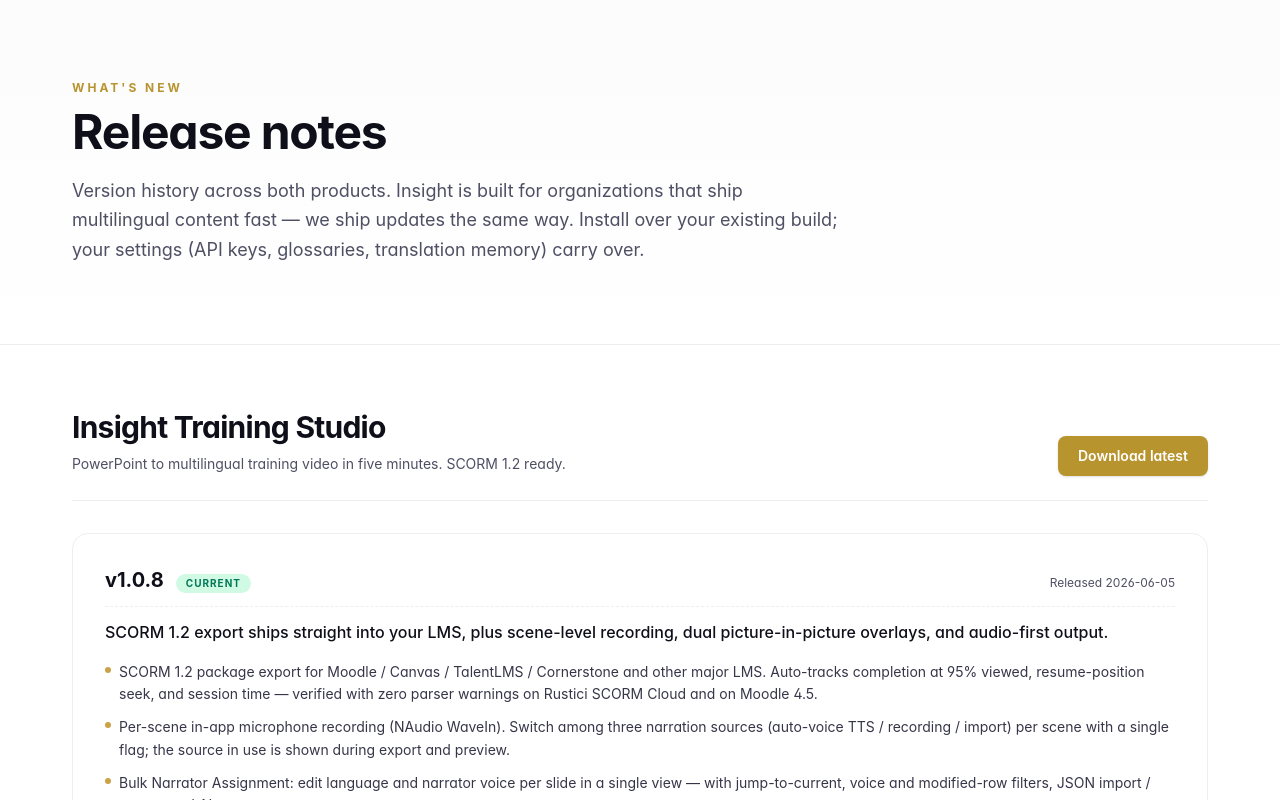
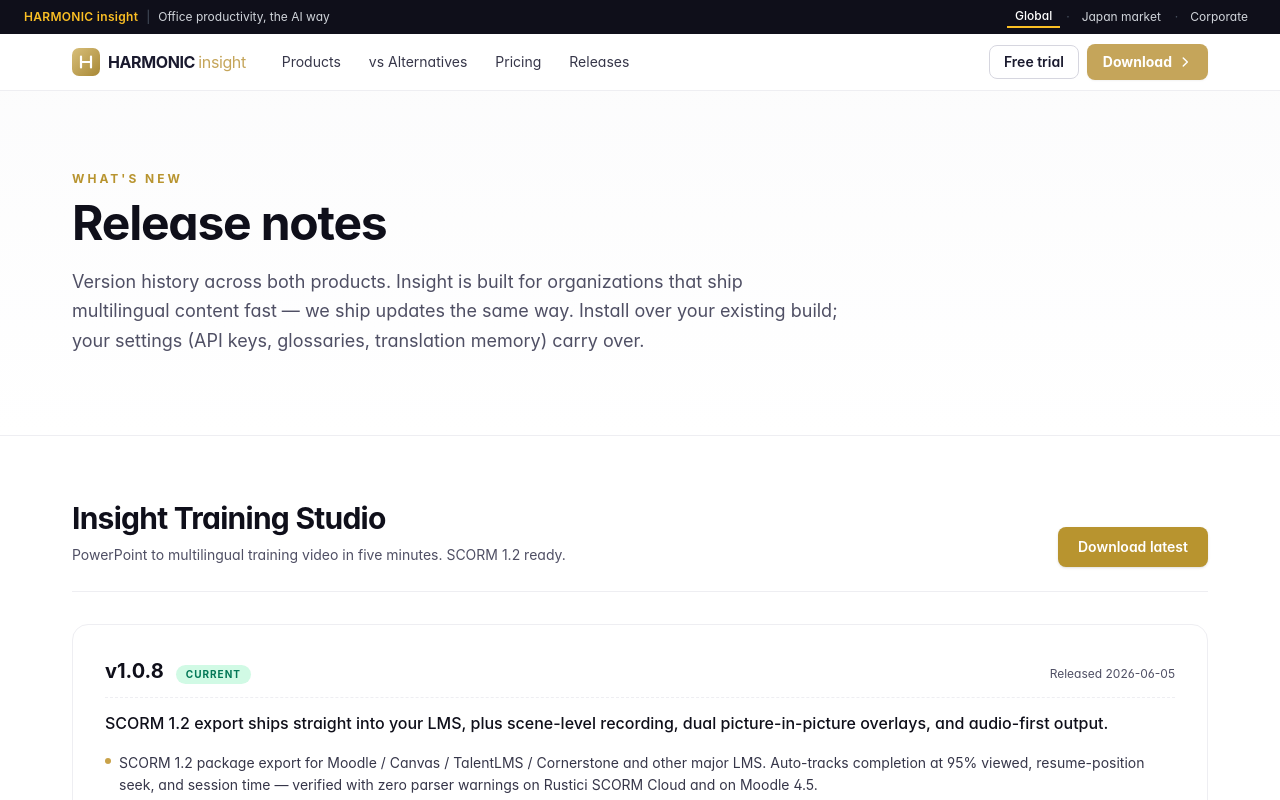
Before and after one commit to HarmonicInsight/web-site-insight-global, a Next.js app: page /releases in a window 1280 px wide. Shown: the top 800 px of the page. Built offline with nearby package versions, Linux system fonts and the light colour scheme; a web font is replaced by a local one.

Commit message:
fix(releases): keep header nav visible on /releases page
Render <Header/> + <Footer/> on the releases route so users can navigate back; the header is sticky so it stays visible while scrolling.

Co-Authored-By: Claude Opus 4.8 (1M context) <noreply@anthropic.com>

```diff
--- a/src/app/releases/page.tsx
+++ b/src/app/releases/page.tsx
@@ -1,5 +1,7 @@
 import type { Metadata } from "next";
 import Link from "next/link";
+import Header from "@/components/Header";
+import Footer from "@/components/Footer";
 import {
   SUPPORTED_PRODUCTS,
   PRODUCT_DISPLAY,
@@ -14,7 +16,9 @@ export const metadata: Metadata = {
 
 export default function ReleasesPage() {
   return (
-    <main className="min-h-screen bg-white">
+    <>
+      <Header />
+      <main className="min-h-screen bg-white">
       {/* Hero */}
       <section className="border-b border-ink-100 bg-gradient-to-b from-ink-50/40 to-white py-16 md:py-20">
         <div className="container-narrow">
@@ -130,6 +134,8 @@ export default function ReleasesPage() {
           </div>
         </div>
       </section>
-    </main>
+      </main>
+      <Footer />
+    </>
   );
 }
```
